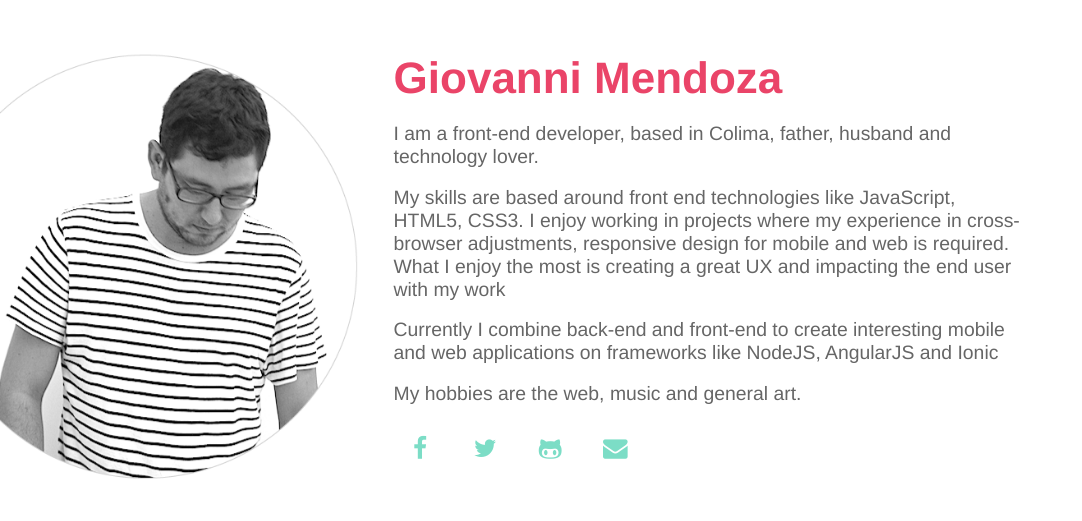
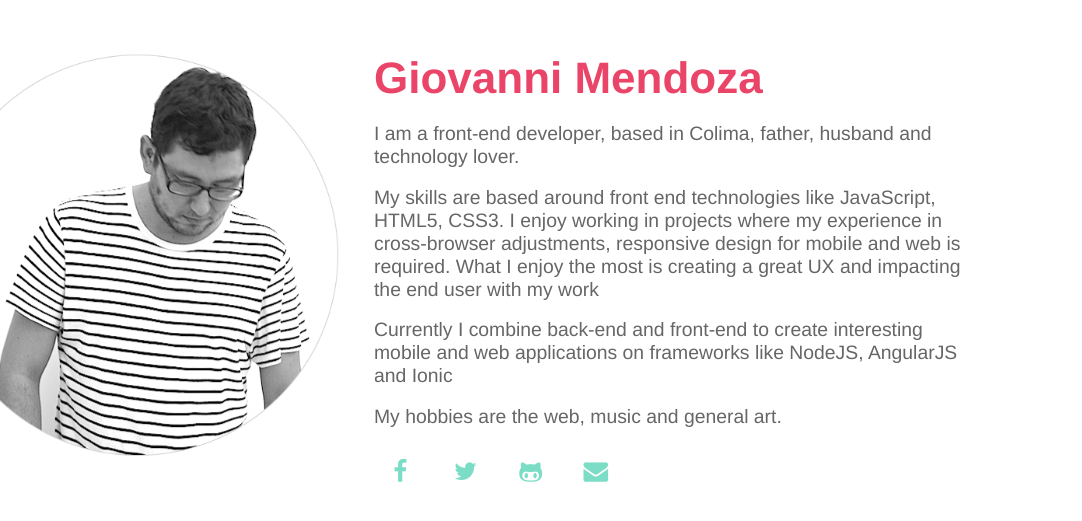
Before and after one commit to mendozagioo/mendozagioo.github.io, a Jekyll site: the page built from index.html, in a window 1280 px wide. Shown: the top 521 px of the page, without its empty margins (0-1082 px from the left). Built offline with Jekyll 4.4.1, drawn with Linux system fonts in a browser that asks for light colours; nearby versions of some CDN libraries; some web fonts are replaced.

Commit message:
Litter change for large displays

```diff
--- a/_sass/pages/_home.scss
+++ b/_sass/pages/_home.scss
@@ -32,7 +32,7 @@
 
 @media (min-width: 1200px) {
   #home {
-    width: 80%;
+    width: 55rem;
 
     .picture {
       width: 35%;
```
Also changed, not shown: 3 other files.
